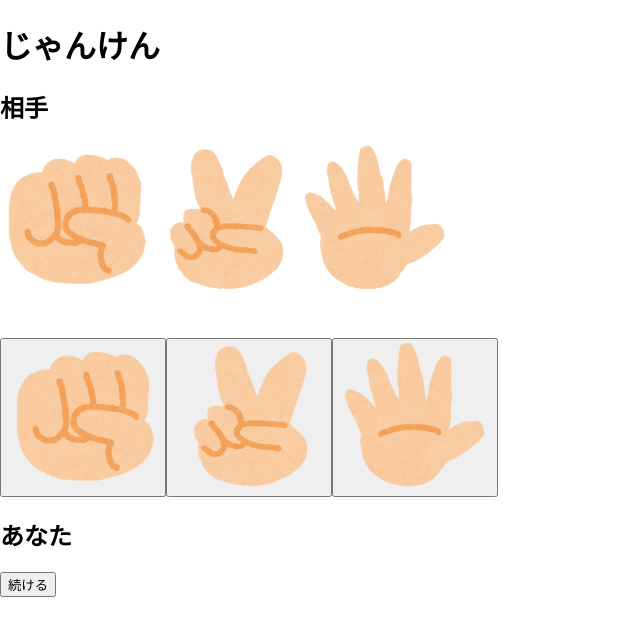
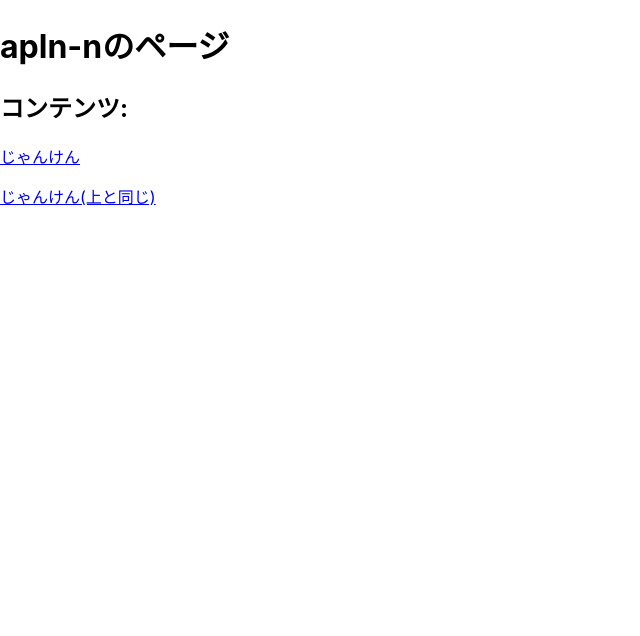
Before and after one commit to apln-n/React, a React (Create React App) app in the folder my-app/: page / in a window 1280 px wide. Shown: the top 636 px of the page, without its empty margins (0-640 px from the left). Built offline with nearby package versions, Linux system fonts and the light colour scheme.

Commit message:
react-router試してみた(ローカルでは成功したがgithub.ioでは上手くいかず白いページが表示されるのみ)

```diff
--- a/my-app/package.json
+++ b/my-app/package.json
@@ -9,6 +9,7 @@
     "@testing-library/user-event": "^13.5.0",
     "react": "^17.0.2",
     "react-dom": "^17.0.2",
+    "react-router-dom": "^6.2.2",
     "react-scripts": "5.0.0",
     "web-vitals": "^2.1.4"
   },
@@ -36,5 +37,8 @@
       "last 1 firefox version",
       "last 1 safari version"
     ]
+  },
+  "devDependencies": {
+    "gh-pages": "^3.2.3"
   }
 }
--- a/my-app/src/App.js
+++ b/my-app/src/App.js
@@ -1,95 +1,26 @@
 import React from 'react';
-//import { BrowserRouter, Route } from 'react-router-dom';
+import {BrowserRouter, Routes, Route} from "react-router-dom";
+
+//自作のjs(webページ)をクラスとして読み込む(後のRoute elementで要素となってブラウザに表示される)
+import Index from "./myfiles/index";
+import Janken from "./myfiles/Janken";
 
 //return()のdivの中に具体的なアプリケーションを書いていく
 
-function App() {
-  var enemyHandText="", myHandText=""
-  const handsDict = {"Rock":"グー", "Scissors":"チョキ", "Paper":"パー", "":""}
+/*
+  react-routerの書き方
+  https://github.com/remix-run/react-router/blob/main/docs/getting-started/tutorial.md
+  https://coders-shelf.com/react-router-v6-intro/
+*/
 
-  //「続ける」を押した後、手の画像が縦並びに表示される
-  function pressMyRock(){
-    myHandText = "Rock"
-    document.querySelector("div.Me > button.Scissors").style = "display: none"
-    document.querySelector("div.Me > button.Paper").style = "display: none"
-    choiceEnemyHand()
-  }
-  function pressMyScissors(){
-    myHandText = "Scissors"
-    document.querySelector("div.Me > button.Rock").style = "display: none"
-    document.querySelector("div.Me > button.Paper").style = "display: none"
-    choiceEnemyHand()
-  }
-  function pressMyPaper(){
-    myHandText = "Paper"
-    document.querySelector("div.Me > button.Rock").style = "display: none"
-    document.querySelector("div.Me > button.Scissors").style = "display: none"
-    choiceEnemyHand()
-  }
-
-  function choiceEnemyHand(){
-    // 0～2の範囲
-    let r = Math.floor(Math.random()*3)
-    enemyHandText = ["Rock", "Scissors", "Paper"][r]
-    //使わなかった手を非表示にする
-    let enemyHands = document.querySelectorAll("div.Enemy > img")
-    for (let i=0;i<enemyHands.length;i++){
-      if(enemyHands[i].className !== enemyHandText){
-        enemyHands[i].style = "display: none"
-      }
-    }
-    result()
-  }
-  function result(){
-    const d = {"Rock":1, "Scissors":2, "Paper":3}
-    if( (3+d[enemyHandText]-d[myHandText]) % 3 === 1){
-      document.getElementById('result').innerHTML = "あなたの勝ち!"
-    }else if( (3+d[enemyHandText]-d[myHandText]) % 3 === 2){
-      document.getElementById('result').innerHTML = "あなたの負け!"
-    }else{
-      document.getElementById('result').innerHTML = "あいこ!"
-    }
-    document.getElementById('continue').style = "display: block"
-  }
-  function pressContinue(){
-    enemyHandText = myHandText = ""
-    let enemyHands = document.querySelectorAll("div.Enemy > img")
-    for (let i=0;i<enemyHands.length;i++){
-      enemyHands[i].style = "display: block"
-    }
-    let myHands = document.querySelectorAll("div.Me > button")
-    for (let i=0;i<myHands.length;i++){
-      myHands[i].style = "display: block"
-    }
-    document.getElementById('result').innerHTML = ""
-    document.getElementById('continue').style = "display: none"
-  }
-
+function App(){
   return (
-    <div className="App">
-      <h1>じゃんけん</h1>
-      <div className="Enemy">
-        <h2>相手  {handsDict[enemyHandText]}</h2>
-        <img className="Rock" width="150" height="150" src={`${process.env.PUBLIC_URL}/img/rock.png`} alt="Rock" />
-        <img className="Scissors" width="150" height="150" src={`${process.env.PUBLIC_URL}/img/scissors.png`} alt="Scissors" />
-        <img className="Paper" width="150" height="150" src={`${process.env.PUBLIC_URL}/img/paper.png`} alt="Paper" />
-      </div>
-      <br/><br/>
-      <div className="Me">
-        <button className="Rock" onClick={pressMyRock}>
-          <img src={`${process.env.PUBLIC_URL}/img/rock.png`} alt="Rock" width="150" height="150" />
-        </button>
-        <button className="Scissors" onClick={pressMyScissors}>
-          <img src={`${process.env.PUBLIC_URL}/img/scissors.png`} alt="Scissors" width="150" height="150" />
-        </button>
-        <button className="Paper" onClick={pressMyPaper}>
-          <img src={`${process.env.PUBLIC_URL}/img/paper.png`} alt="Paper" width="150" height="150" />
-        </button>
-        <h2>あなた  {handsDict[myHandText]}</h2>
-      </div>
-      <div id="result"></div>
-      <button id="continue" onClick={pressContinue}>続ける</button>
-    </div>
+    <BrowserRouter>
+      <Routes>
+        <Route path="/" element={<Index />} />
+        <Route path="/Janken" element={<Janken />} />
+      </Routes>
+    </BrowserRouter>
   );
 }
 
--- /dev/null
+++ b/my-app/src/myfiles/Janken.js
@@ -0,0 +1,96 @@
+import React from 'react';
+import { Link } from "react-router-dom";
+
+function Janken() {
+  var enemyHandText="", myHandText=""
+  const handsDict = {"Rock":"グー", "Scissors":"チョキ", "Paper":"パー", "":""}
+
+  //「続ける」を押した後、手の画像が縦並びに表示される
+  function pressMyRock(){
+    myHandText = "Rock"
+    document.querySelector("div.Me > button.Scissors").style = "display: none"
+    document.querySelector("div.Me > button.Paper").style = "display: none"
+    choiceEnemyHand()
+  }
+  function pressMyScissors(){
+    myHandText = "Scissors"
+    document.querySelector("div.Me > button.Rock").style = "display: none"
+    document.querySelector("div.Me > button.Paper").style = "display: none"
+    choiceEnemyHand()
+  }
+  function pressMyPaper(){
+    myHandText = "Paper"
+    document.querySelector("div.Me > button.Rock").style = "display: none"
+    document.querySelector("div.Me > button.Scissors").style = "display: none"
+    choiceEnemyHand()
+  }
+
+  function choiceEnemyHand(){
+    // 0～2の範囲
+    let r = Math.floor(Math.random()*3)
+    enemyHandText = ["Rock", "Scissors", "Paper"][r]
+    //使わなかった手を非表示にする
+    let enemyHands = document.querySelectorAll("div.Enemy > img")
+    for (let i=0;i<enemyHands.length;i++){
+      if(enemyHands[i].className !== enemyHandText){
+        enemyHands[i].style = "display: none"
+      }
+    }
+    result()
+  }
+  function result(){
+    const d = {"Rock":1, "Scissors":2, "Paper":3}
+    if( (3+d[enemyHandText]-d[myHandText]) % 3 === 1){
+      document.getElementById('result').innerHTML = "あなたの勝ち!"
+    }else if( (3+d[enemyHandText]-d[myHandText]) % 3 === 2){
+      document.getElementById('result').innerHTML = "あなたの負け!"
+    }else{
+      document.getElementById('result').innerHTML = "あいこ!"
+    }
+    document.getElementById('continue').style = "display: block"
+  }
+  function pressContinue(){
+    enemyHandText = myHandText = ""
+    let enemyHands = document.querySelectorAll("div.Enemy > img")
+    for (let i=0;i<enemyHands.length;i++){
+      enemyHands[i].style = "display: block"
+    }
+    let myHands = document.querySelectorAll("div.Me > button")
+    for (let i=0;i<myHands.length;i++){
+      myHands[i].style = "display: block"
+    }
+    document.getElementById('result').innerHTML = ""
+    document.getElementById('continue').style = "display: none"
+  }
+
+  return (
+    <div>
+      <h1>じゃんけん</h1>
+      <div className="Enemy">
+        <h2>相手  {handsDict[enemyHandText]}</h2>
+        <img className="Rock" width="150" height="150" src={`${process.env.PUBLIC_URL}/img/rock.png`} alt="Rock" />
+        <img className="Scissors" width="150" height="150" src={`${process.env.PUBLIC_URL}/img/scissors.png`} alt="Scissors" />
+        <img className="Paper" width="150" height="150" src={`${process.env.PUBLIC_URL}/img/paper.png`} alt="Paper" />
+      </div>
+      <br/><br/>
+      <div className="Me">
+        <button className="Rock" onClick={pressMyRock}>
+          <img src={`${process.env.PUBLIC_URL}/img/rock.png`} alt="Rock" width="150" height="150" />
+        </button>
+        <button className="Scissors" onClick={pressMyScissors}>
+          <img src={`${process.env.PUBLIC_URL}/img/scissors.png`} alt="Scissors" width="150" height="150" />
+        </button>
+        <button className="Paper" onClick={pressMyPaper}>
+          <img src={`${process.env.PUBLIC_URL}/img/paper.png`} alt="Paper" width="150" height="150" />
+        </button>
+        <h2>あなた  {handsDict[myHandText]}</h2>
+      </div>
+      <div id="result"></div>
+      <button id="continue" onClick={pressContinue}>続ける</button>
+      <br />
+      <p><Link to="/">ホームに戻る</Link></p>
+    </div>
+  );
+}
+
+export default Janken;
--- /dev/null
+++ b/my-app/src/myfiles/index.js
@@ -0,0 +1,21 @@
+import React from 'react';
+import { Link } from "react-router-dom";
+
+//Link toの文字列は、Appに書いたRoute pathと合わせる必要がある
+
+function Index() {
+  const index = (
+    <div id="index">
+      <h1>apln-nのページ</h1>
+      <h2>コンテンツ:</h2>
+      <div>
+        <p><Link to="/Janken">じゃんけん</Link></p>
+        <p><Link to="/Janken">じゃんけん(上と同じ)</Link></p>
+      </div>
+    </div>
+  );
+  return (index);
+}
+
+//export default [クラス名]、の形で絶対に書く必要。
+export default Index;
```
Also changed, not shown: 2 other files (tests, documents, lock files or other folders).
